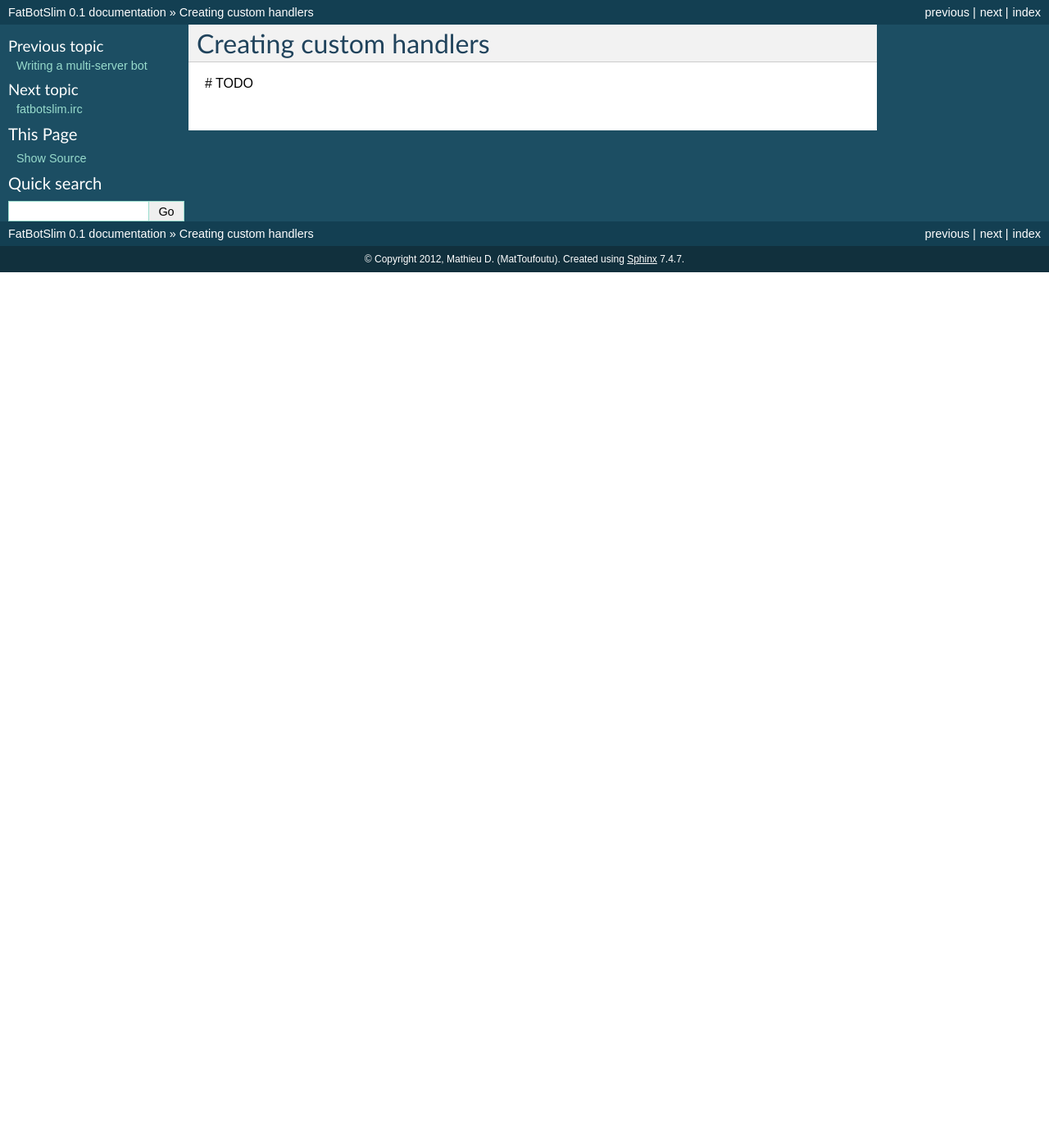
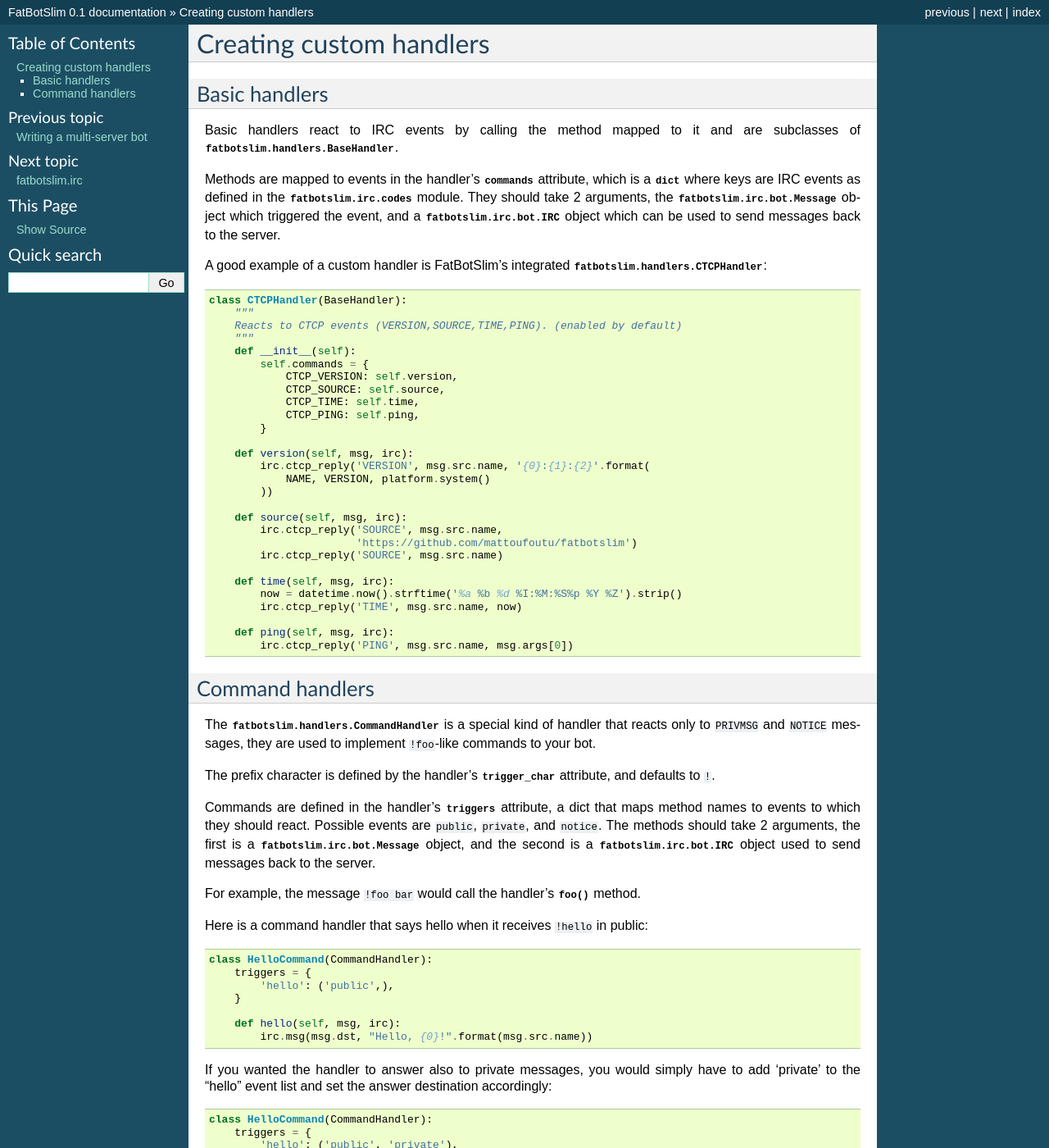
Before and after one commit to mdeous/fatbotslim, a Sphinx documentation site: the page built from docs/usage/handlers.rst, in a window 1280 px wide and 1400 px high. Shown: the whole window at 82% size. Built offline with Sphinx 7.4.7, drawn with Linux system fonts in a browser that asks for light colours; some of the changed text lies outside the part shown.

Commit message:
document handlers

```diff
--- a/docs/usage/handlers.rst
+++ b/docs/usage/handlers.rst
@@ -2,4 +2,85 @@
 Creating custom handlers
 ========================
 
-# TODO
+Basic handlers
+==============
+
+Basic handlers react to IRC events by calling the method mapped to it and are
+subclasses of :class:`fatbotslim.handlers.BaseHandler`.
+
+Methods are mapped to events in the handler's :attr:`commands` attribute, which
+is a :class:`dict` where keys are IRC events as defined in the :mod:`fatbotslim.irc.codes`
+module. They should take 2 arguments, the :class:`fatbotslim.irc.bot.Message` object
+which triggered the event, and a :class:`fatbotslim.irc.bot.IRC` object which can be
+used to send messages back to the server.
+
+A good example of a custom handler is FatBotSlim's integrated :class:`fatbotslim.handlers.CTCPHandler`::
+
+    class CTCPHandler(BaseHandler):
+        """
+        Reacts to CTCP events (VERSION,SOURCE,TIME,PING). (enabled by default)
+        """
+        def __init__(self):
+            self.commands = {
+                CTCP_VERSION: self.version,
+                CTCP_SOURCE: self.source,
+                CTCP_TIME: self.time,
+                CTCP_PING: self.ping,
+            }
+
+        def version(self, msg, irc):
+            irc.ctcp_reply('VERSION', msg.src.name, '{0}:{1}:{2}'.format(
+                NAME, VERSION, platform.system()
+            ))
+
+        def source(self, msg, irc):
+            irc.ctcp_reply('SOURCE', msg.src.name,
+                           'https://github.com/mattoufoutu/fatbotslim')
+            irc.ctcp_reply('SOURCE', msg.src.name)
+
+        def time(self, msg, irc):
+            now = datetime.now().strftime('%a %b %d %I:%M:%S%p %Y %Z').strip()
+            irc.ctcp_reply('TIME', msg.src.name, now)
+
+        def ping(self, msg, irc):
+            irc.ctcp_reply('PING', msg.src.name, msg.args[0])
+
+Command handlers
+================
+
+The :class:`fatbotslim.handlers.CommandHandler` is a special kind of handler that
+reacts only to ``PRIVMSG`` and ``NOTICE`` messages, they are used to implement
+``!foo``-like commands to your bot.
+
+The prefix character is defined by the handler's :attr:`trigger_char` attribute,
+and defaults to ``!``.
+
+Commands are defined in the handler's :attr:`triggers` attribute, a dict that
+maps method names to events to which they should react. Possible events
+are ``public``, ``private``, and ``notice``. The methods should take 2 arguments,
+the first is a :class:`fatbotslim.irc.bot.Message` object, and the second is a
+:class:`fatbotslim.irc.bot.IRC` object used to send messages back to the server.
+
+For example, the message ``!foo bar`` would call the handler's :func:`foo` method.
+
+Here is a command handler that says hello when it receives ``!hello`` in public::
+
+    class HelloCommand(CommandHandler):
+        triggers = {
+            'hello': ('public',),
+        }
+
+        def hello(self, msg, irc):
+            irc.msg(msg.dst, "Hello, {0}!".format(msg.src.name))
+
+If you wanted the handler to answer also to private messages, you would simply have
+to add 'private' to the "hello" event list and set the answer destination accordingly::
+
+    class HelloCommand(CommandHandler):
+        triggers = {
+            'hello': ('public', 'private'),
+        }
+
+        def hello(self, msg, irc):
+            dst = msg.src.name if (msg.dst == irc.nick) else msg.dst
+            irc.msg(dst, "Hello {0}!".format(msg.src.name))
```
